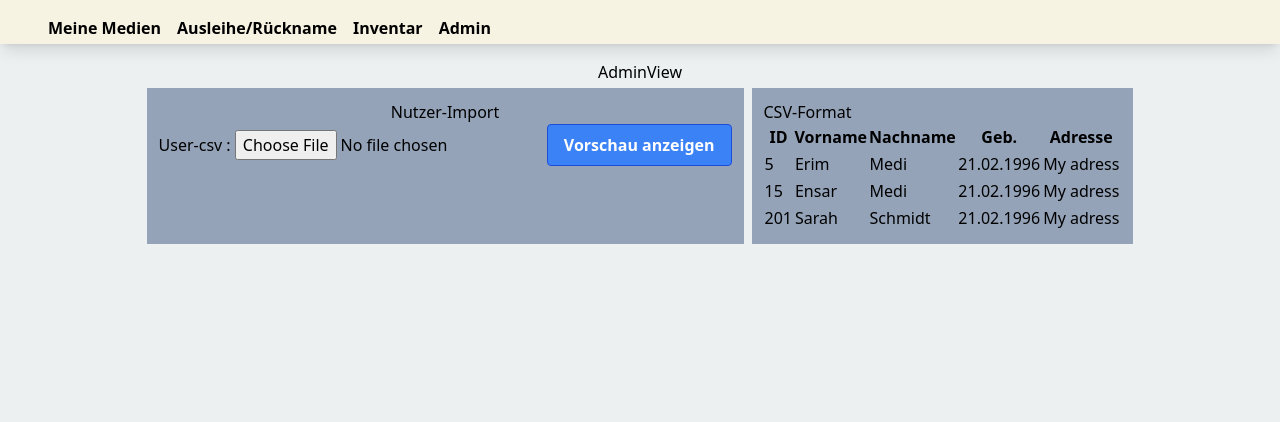
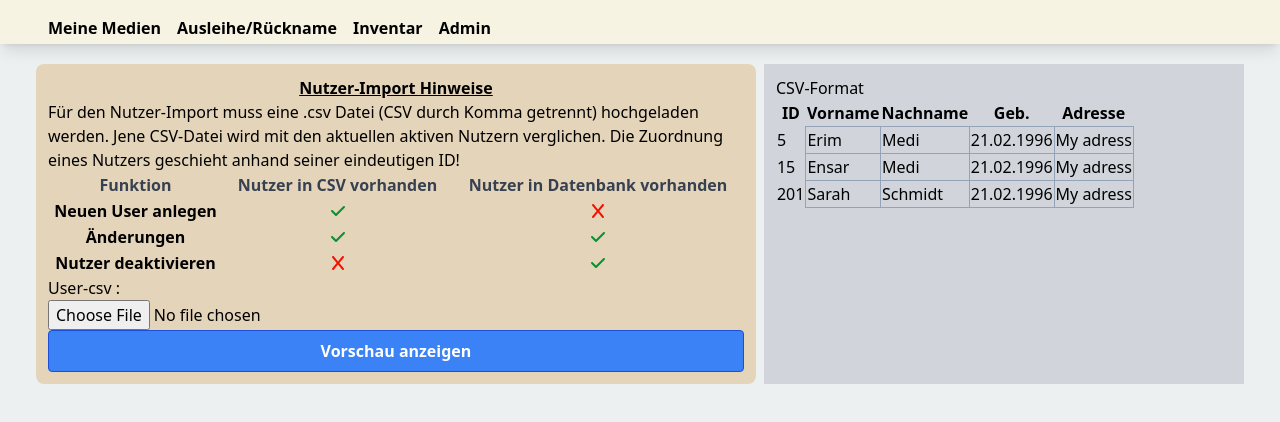
Before and after one commit to 3rim/thesis, a Vue app in the folder bachelor/src/frontend/: page /admin/userImport in a window 1280 px wide. Shown: the top 422 px of the page. Built offline with nearby package versions, Linux system fonts and the light colour scheme.

Commit message:
dev: improvment of user import view

```diff
--- a/bachelor/src/frontend/src/main.ts
+++ b/bachelor/src/frontend/src/main.ts
@@ -5,12 +5,12 @@ import App from './App.vue'
 import router from './router'
 /* import the fontawesome core */
 import { library } from '@fortawesome/fontawesome-svg-core'
-import { faUserSecret,faBarcode,faUser, faArrowRight } from '@fortawesome/free-solid-svg-icons'
+import { faUserSecret,faBarcode,faUser, faArrowRight,faCheck, faX } from '@fortawesome/free-solid-svg-icons'
 
 /* import font awesome icon component */
 import { FontAwesomeIcon } from '@fortawesome/vue-fontawesome'
 
-library.add(faUserSecret,faBarcode,faUser,faArrowRight)
+library.add(faUserSecret,faBarcode,faUser,faArrowRight,faCheck,faX)
 const app = createApp(App).component('font-awesome-icon', FontAwesomeIcon);
 
 app.use(router)
--- a/bachelor/src/frontend/src/views/UserImportView.vue
+++ b/bachelor/src/frontend/src/views/UserImportView.vue
@@ -1,18 +1,52 @@
 <template>
     <div class="container pt-4 mb-8  flex flex-col items-center">
-        AdminView
         <!-- Generall Infos about Import -->
         <div class="flex flex-row ">
-            <div class="bg-slate-400 p-3 m-1">
-                <p class="text-center">Nutzer-Import</p>
+            <div class="flex flex-col bg-[#E4D4BA] p-3 m-1 w-3/5 rounded-lg ">
+                <div>
+                    <p class="text-center font-bold underline">Nutzer-Import Hinweise</p>
+                    <p class="">
+                        Für den Nutzer-Import muss eine .csv Datei (CSV durch Komma getrennt) hochgeladen werden. Jene CSV-Datei wird
+                        mit den aktuellen aktiven Nutzern verglichen. Die Zuordnung eines Nutzers geschieht anhand seiner eindeutigen ID!
+                    </p>
+                    <table class="w-full ">
+                        <thead class="text-gray-700 text-s font-bold">
+                            <tr>
+                                <th class="px-2"> Funktion </th>
+                                <th class="px-2">Nutzer in CSV vorhanden</th>
+                                <th class="px-2">Nutzer in Datenbank vorhanden </th>
+                            </tr>
+                        </thead>
+                        <tbody class="">
+                            <tr>
+                                <th class="">Neuen User anlegen</th>
+                                <th><font-awesome-icon :icon="['fas', 'check']" style="color: #089131;" /> </th>
+                                <th><font-awesome-icon :icon="['fas', 'x']" style="color: #f51000;" /></th>
+                            </tr>
+                            <tr>
+                                <th>Änderungen</th>
+                                <th><font-awesome-icon :icon="['fas', 'check']" style="color: #089131;" /></th>
+                                <th><font-awesome-icon :icon="['fas', 'check']" style="color: #089131;" /></th>
+                            </tr>
+                            <tr>
+                                <th>Nutzer deaktivieren</th>
+                                <th><font-awesome-icon :icon="['fas', 'x']" style="color: #f51000;" /></th>
+                                <th><font-awesome-icon :icon="['fas', 'check']" style="color: #089131;" /></th>
+                            </tr>
+                        </tbody>
+                    </table>
+                </div>
                 <label for="userFile">User-csv : </label>
                 <input type="file" accept=".csv" @change="handeFileUploud($event)" id="userFile">
-                <button @click="showPreview = !showPreview" class="bg-blue-500 hover:bg-blue-700 text-white font-bold py-2 px-4 border border-blue-700 rounded">
+                <button
+                @click="showPreview = !showPreview"
+
+                class="bg-blue-500 hover:bg-blue-700 text-white font-bold py-2 px-4 border border-blue-700 rounded">
                     Vorschau anzeigen
                 </button>
             </div>
             <!-- CSV-Schema -->
-            <div class=" bg-slate-400 p-3 m-1">
+            <div class=" bg-gray-300 p-3 m-1 w-2/5">
                 <p>CSV-Format</p>
                 <table>
                     <thead>
@@ -53,6 +87,7 @@ import {useRoute} from "vue-router";
 import { ref } from 'vue';
 import Papa from 'papaparse';
 import AsyncUserImportPreview from '../components/AsyncUserImportPreview.vue'
+
 
 const file = ref();
 const fileContent = ref();
```
